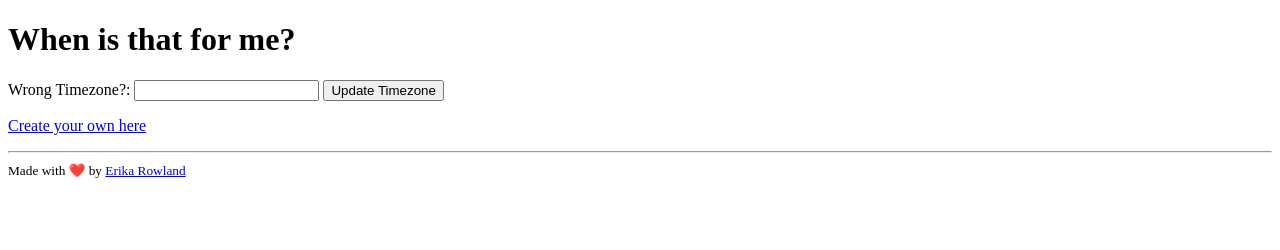
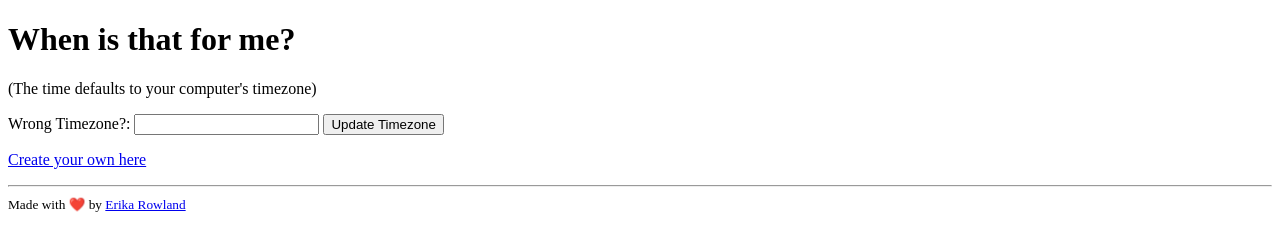
Before and after one commit to erikareads/whenisthat, a plain HTML site: page index.html in a window 1280 px wide. Drawn offline with Linux system fonts and the light colour scheme.

Commit message:
add note about computer timezone

```diff
--- a/index.html
+++ b/index.html
@@ -18,6 +18,7 @@
 <div>
 <form method="get">
 
+<p>(The time defaults to your computer's timezone)</p>
 <label>
 Wrong Timezone?:
 <input name="timezone" list="timezones">
```
